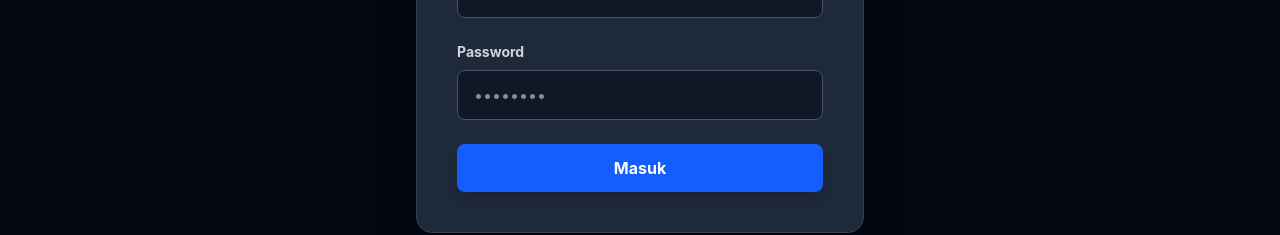
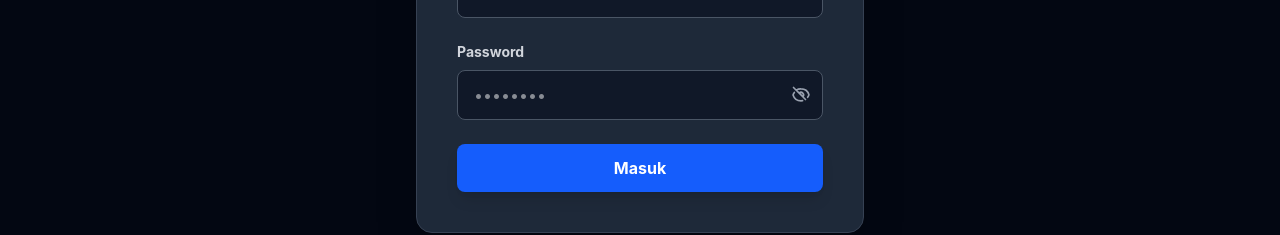
Before and after one commit to BlacklistX20/timbanghub, a Vue app: page /login in a window 1280 px wide. Shown: the part 388-623 px from the top of the page. Built offline with nearby package versions, Linux system fonts and the light colour scheme.

Commit message:
add view password button

```diff
--- a/src/views/LoginView.vue
+++ b/src/views/LoginView.vue
@@ -18,16 +18,36 @@
             :disabled="isLoading"
           />
         </div>
+
+        <!-- KOLOM PASSWORD YANG DIPERBARUI -->
         <div>
           <label class="block text-gray-300 text-sm font-bold mb-2">Password</label>
+          <div class="relative">
             <input
               v-model="password"
-            type="password"
-            class="w-full bg-gray-900 text-white px-4 py-3 rounded-lg border border-gray-600 focus:outline-none focus:border-blue-500 focus:ring-1 focus:ring-blue-500 transition-colors"
+              :type="showPassword ? 'text' : 'password'"
+              class="w-full bg-gray-900 text-white pl-4 pr-12 py-3 rounded-lg border border-gray-600 focus:outline-none focus:border-blue-500 focus:ring-1 focus:ring-blue-500 transition-colors"
               placeholder="••••••••"
               required
               :disabled="isLoading"
             />
+            <!-- TOMBOL MATA -->
+            <button
+              type="button"
+              @click="showPassword = !showPassword"
+              class="absolute inset-y-0 right-0 px-3 flex items-center text-gray-400 hover:text-blue-400 focus:outline-none transition-colors"
+            >
+              <!-- Ikon Mata Tertutup (Tampilkan Password) -->
+              <svg v-if="!showPassword" class="w-5 h-5" fill="none" stroke="currentColor" viewBox="0 0 24 24">
+                <path stroke-linecap="round" stroke-linejoin="round" stroke-width="2" d="M13.875 18.825A10.05 10.05 0 0112 19c-4.478 0-8.268-2.943-9.543-7a9.97 9.97 0 011.563-3.029m5.858.908a3 3 0 114.243 4.243M9.878 9.878l4.242 4.242M9.88 9.88l-3.29-3.29m7.532 7.532l3.29 3.29M3 3l3.29 3.29m0 0a10.05 10.05 0 015.71-1.583c4.478 0 8.268 2.943 9.543 7a9.97 9.97 0 01-1.564 3.029m-5.858-.908a3 3 0 00-4.243-4.243m4.243 4.243L8 8" />
+              </svg>
+              <!-- Ikon Mata Terbuka (Sembunyikan Password) -->
+              <svg v-else class="w-5 h-5" fill="none" stroke="currentColor" viewBox="0 0 24 24">
+                <path stroke-linecap="round" stroke-linejoin="round" stroke-width="2" d="M15 12a3 3 0 11-6 0 3 3 0 016 0z" />
+                <path stroke-linecap="round" stroke-linejoin="round" stroke-width="2" d="M2.458 12C3.732 7.943 7.523 5 12 5c4.478 0 8.268 2.943 9.542 7-1.274 4.057-5.064 7-9.542 7-4.477 0-8.268-2.943-9.542-7z" />
+              </svg>
+            </button>
+          </div>
         </div>
 
         <div v-if="errorMessage" class="text-red-400 text-sm font-semibold bg-red-500/10 border border-red-500/20 p-3 rounded-lg text-center transition-all">
@@ -63,10 +83,10 @@ const router = useRouter()
 const username = ref('')
 const password = ref('')
 const errorMessage = ref('')
-const isLoading = ref(false) // State untuk memantau proses fetch
+const isLoading = ref(false)
+const showPassword = ref(false) // State baru untuk toggle password
 
 const handleLogin = async () => {
-  // Reset pesan error dan nyalakan efek loading
   errorMessage.value = ''
   isLoading.value = true
 
@@ -85,26 +105,19 @@ const handleLogin = async () => {
     const data = await response.json()
 
     if (response.ok) {
-      // 1. Simpan tanda bahwa user sudah login (untuk Route Guard)
       sessionStorage.setItem('isLoggedIn', 'true')
-
-      // 2. Simpan Data Rahasia & Identitas (JWT Token, Role, Username)
       sessionStorage.setItem('token', data.token)
       sessionStorage.setItem('role', data.role)
       sessionStorage.setItem('username', data.username)
 
-      // 3. Arahkan ke Dashboard
       router.push('/')
     } else {
-      // Jika salah, tangkap pesan error yang dikirim oleh Express.js Backend
       errorMessage.value = data.message || 'Username atau password salah!'
     }
   } catch (error) {
     console.error('Error saat login:', error)
-    // Error ini muncul jika backend belum dinyalakan atau internet terputus
     errorMessage.value = 'Tidak dapat terhubung ke server. Pastikan backend aktif.'
   } finally {
-    // Matikan efek loading apa pun hasil akhirnya (sukses/gagal)
     isLoading.value = false
   }
 }
```
Lines whose indentation alone changed are shown as unchanged.
